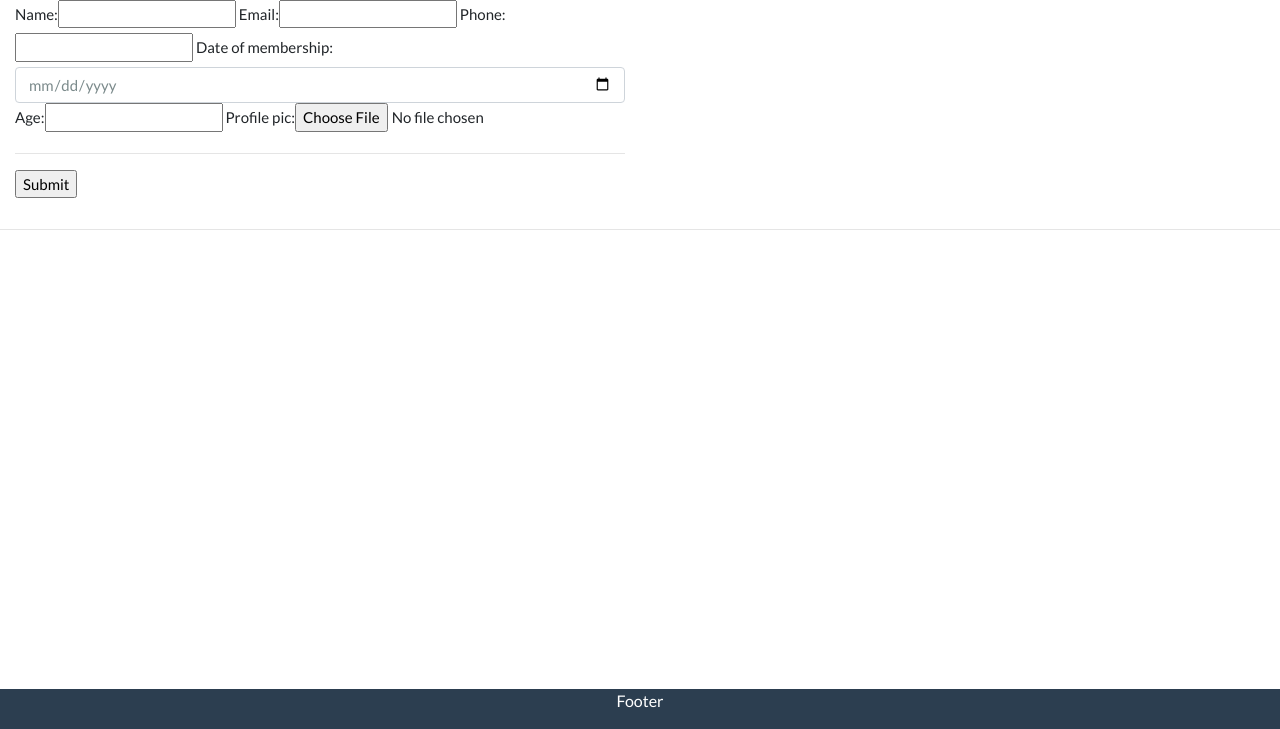
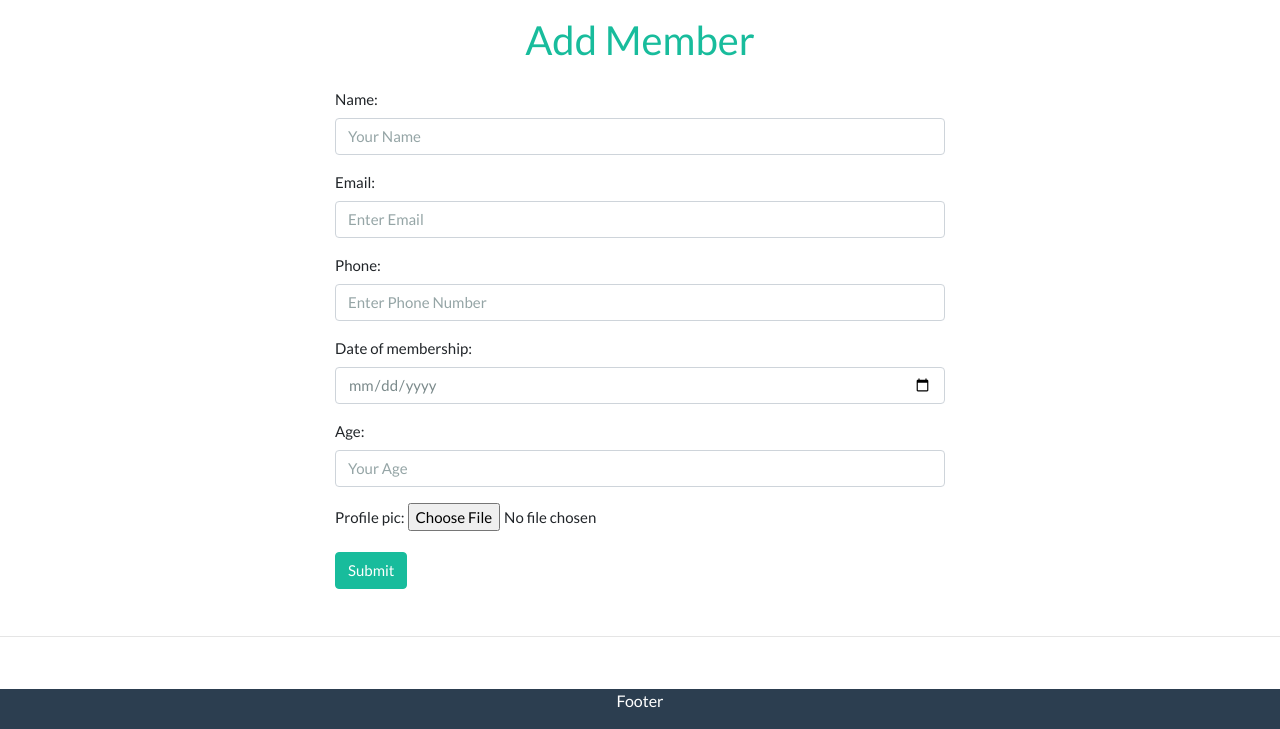
Before and after one commit to TasfiaIslam/library-management, a Django app: page /create_member/ in a window 1280 px wide. Shown: the part 71-800 px from the top of the page. Run offline with Django 3.2, Linux system fonts and the light colour scheme; some libraries are stand-ins or nearby versions.

Commit message:
Add Member Form widgets

```diff
--- a/library_manager/library/forms.py
+++ b/library_manager/library/forms.py
@@ -38,7 +38,12 @@ class MemberForm(ModelForm):
                   'date_of_membership', 'age', 'profile_pic']
         # exclude = ['user']
         widgets = {
+            'name': forms.TextInput(attrs={'class': 'form-control', 'placeholder': 'Your Name'}),
+            'email': forms.EmailInput(attrs={'class': 'form-control', 'placeholder': 'Enter Email'}),
+            'phone': forms.TextInput(attrs={'class': 'form-control', 'placeholder': 'Enter Phone Number'}),
+            'age': forms.TextInput(attrs={'class': 'form-control', 'placeholder': 'Your Age'}),
             'date_of_membership': forms.DateTimeInput(format=('%m/%d/%Y'), attrs={'class': 'form-control', 'placeholder': 'Select a date', 'type': 'date'}),
+            'profile_pic': forms.FileInput(),
         }
 
 
--- a/library_manager/library/templates/library/member_form.html
+++ b/library_manager/library/templates/library/member_form.html
@@ -3,19 +3,18 @@
 
 {% block content %}
 
-
-<div class="row">
-    <div class="col-md-6">
+<div class="row justify-content-center py-3">
+    <h2 class="text-success">Add Member</h2>
+</div>
+<div class="row justify-content-center">
+    <div class="form-group col-md-6">
         <form action="" method="POST">
             {% csrf_token %}
             {{form.label}}
-            {{form}}
-            <hr>
-            <input type="submit" name="submit">
+            {{form.as_p}}
+            <input class="btn btn-success" type="submit" name="submit">
         </form>
     </div>
 </div>
 
-
-
 {% endblock %}
```
Also changed, not shown: library_manager/db.sqlite3.
